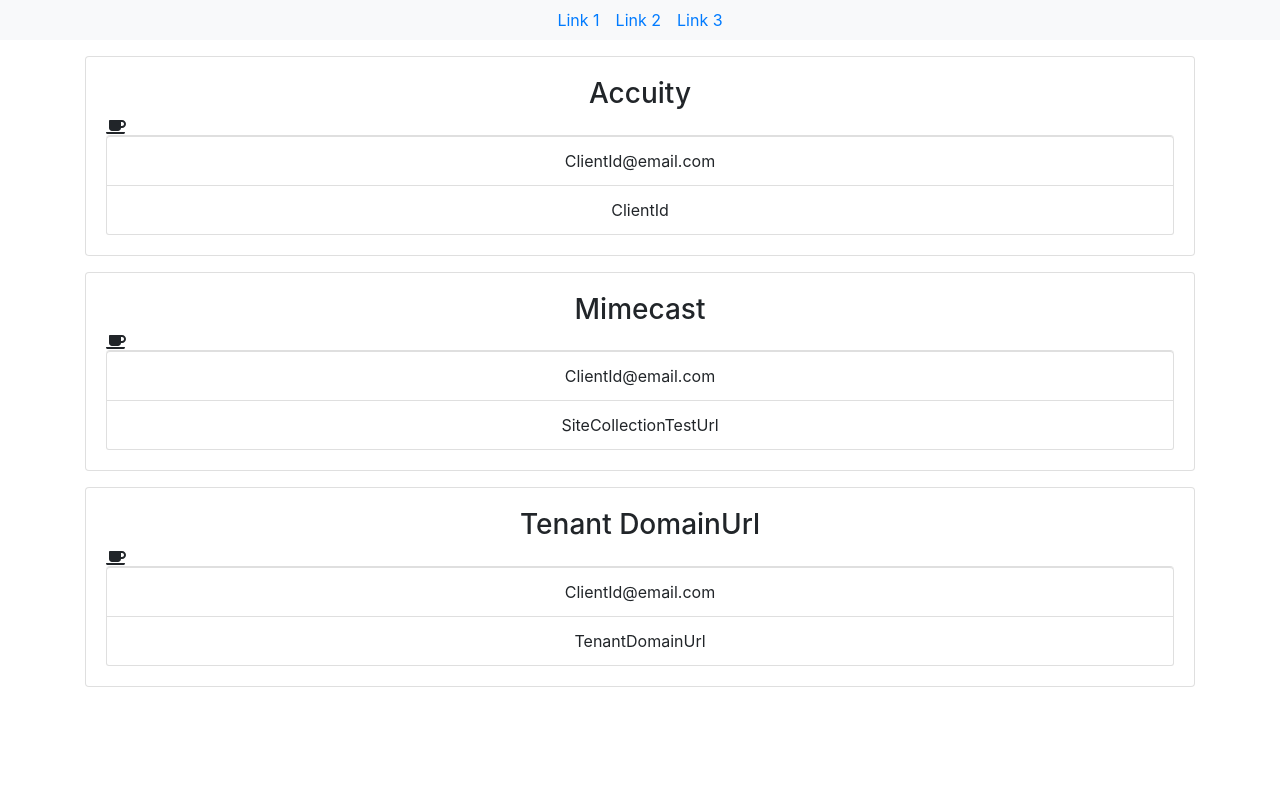
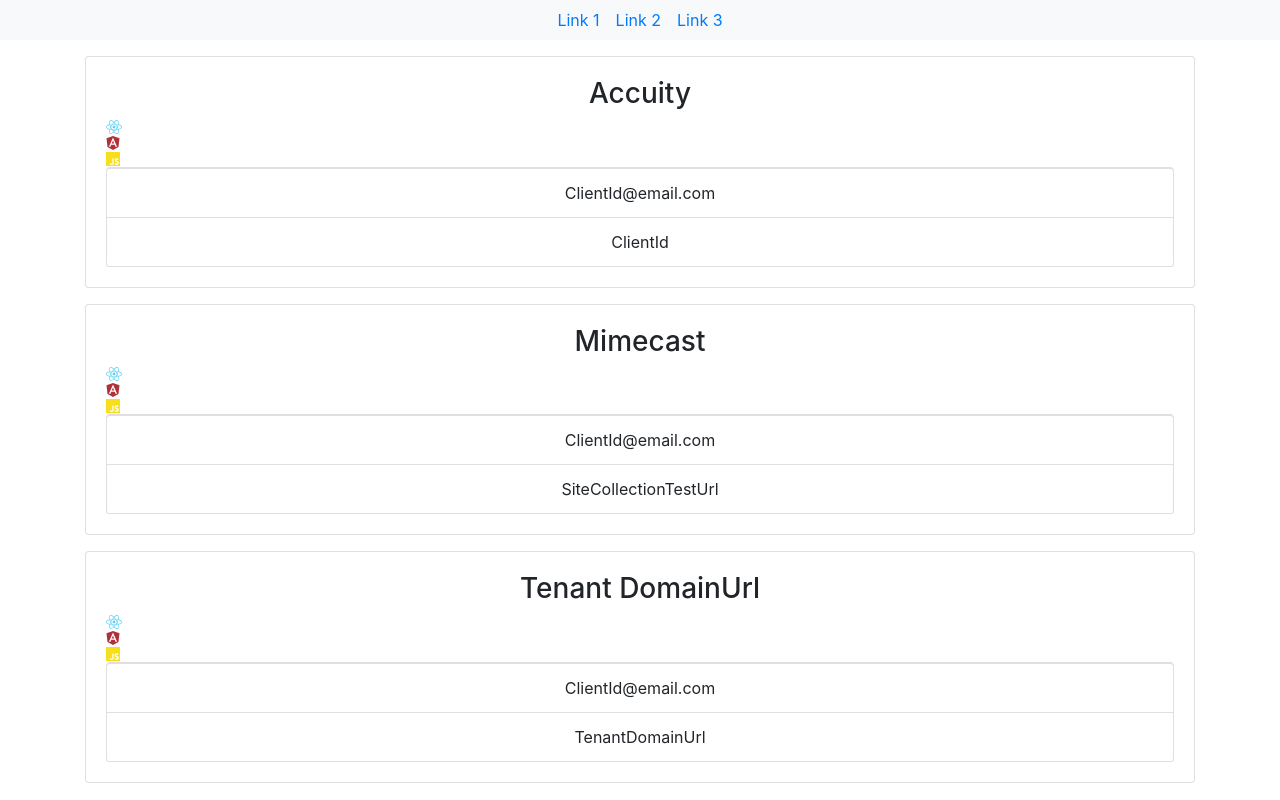
Before and after one commit to leolanese/React-ContextAPI-portfolio, a React (Create React App) app: page / in a window 1280 px wide. Built offline with nearby package versions, Linux system fonts and the light colour scheme.

Commit message:
update package

```diff
--- a/src/App.js
+++ b/src/App.js
@@ -11,11 +11,13 @@
 
 import { library } from '@fortawesome/fontawesome-svg-core'
 import { fab } from '@fortawesome/free-brands-svg-icons'
-import { faCheckSquare, faCoffee } from '@fortawesome/free-solid-svg-icons'
+import { fas } from '@fortawesome/free-solid-svg-icons'
+import { far } from '@fortawesome/free-regular-svg-icons';
 
 // App is like the meeting place for all Components
 function App() {
-  library.add(fab, faCheckSquare, faCoffee);
+  // adding import to fontAwesome library
+  library.add(fab, fas, far);
 
   return (
     <div className="App">
--- a/src/components/Contact.js
+++ b/src/components/Contact.js
@@ -2,22 +2,24 @@
 import PropTypes from 'prop-types';
 
 import './css.css'
+
 import { FontAwesomeIcon } from '@fortawesome/react-fontawesome';
-import { fab } from '@fortawesome/free-brands-svg-icons'
-import { faCheckSquare, faCoffee } from '@fortawesome/free-solid-svg-icons'
+import { faPen, faCheck } from '@fortawesome/free-solid-svg-icons'
+import { faReact, faAngular, faJs } from '@fortawesome/free-brands-svg-icons'
 
 // class component
 class Contact extends Component {
   render() {
 
     const { contact } = this.props;
-    const element = <FontAwesomeIcon icon={faCoffee} />
 
     return (
       <div className="card card-body mb-3" >
         <h3>{contact.name}</h3>
 
-          <FontAwesomeIcon icon="coffee" />
+        <FontAwesomeIcon icon={faReact} color="#5ed4f4" />
+        <FontAwesomeIcon icon={faAngular} color="#b13138" />
+        <FontAwesomeIcon icon={faJs} color="#f7df1e" />
 
         <ul className="list-group">
           <li className="list-group-item">{contact.email}</li>
```
